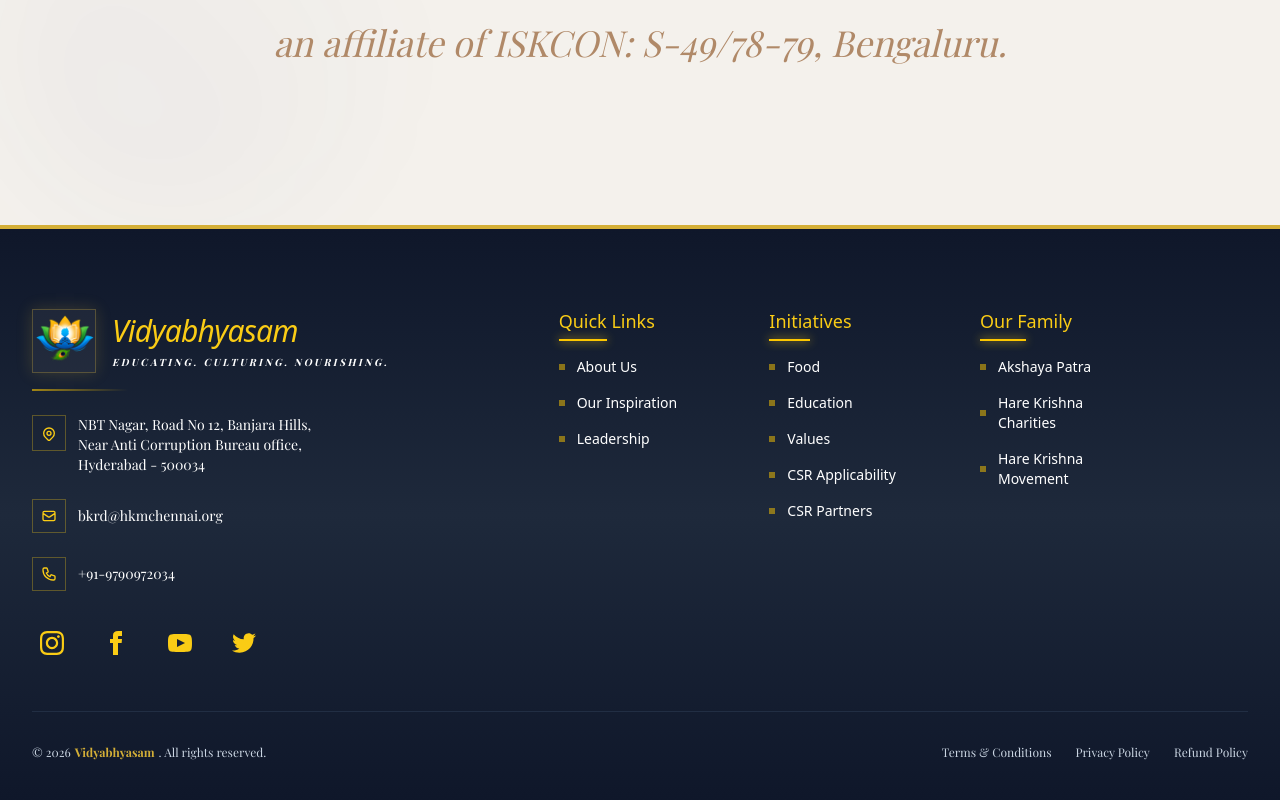
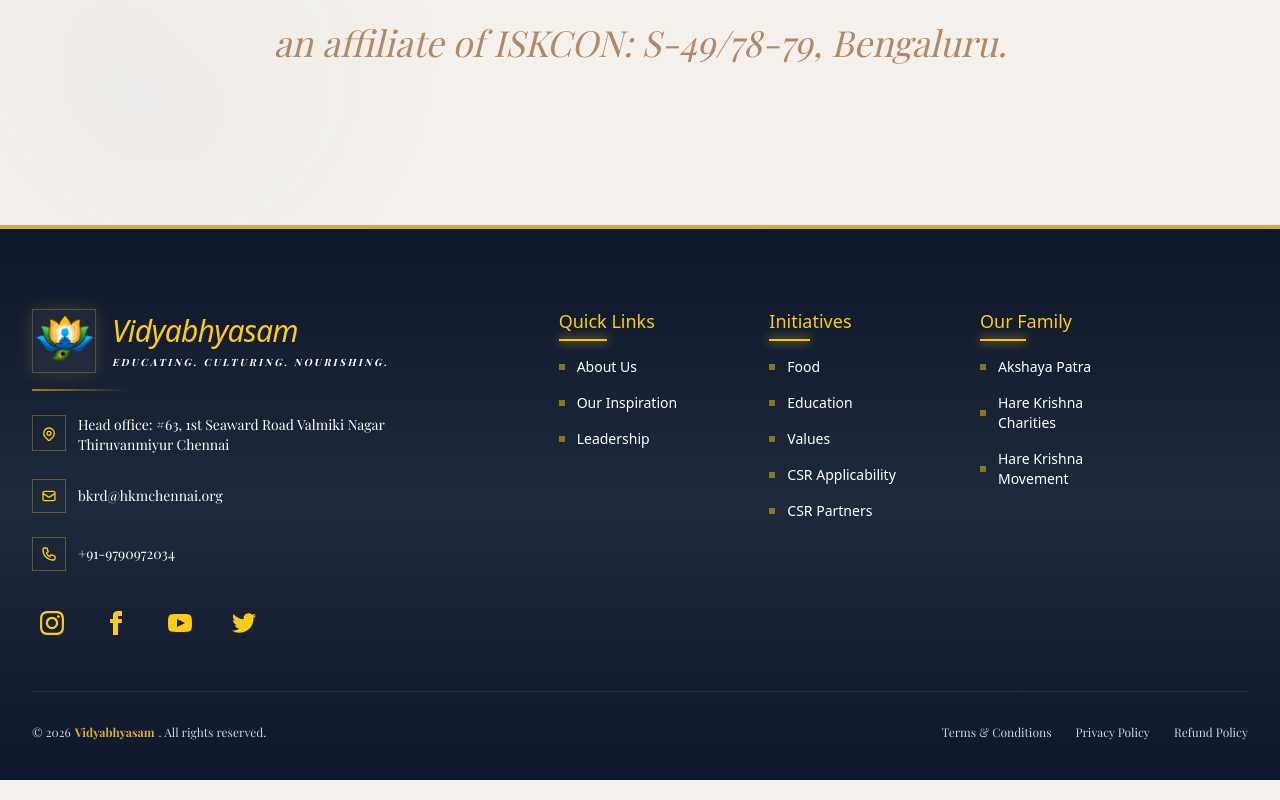
Before and after one commit to prathameshkhandare/vidyabhyasam, a Next.js app: page /about in a window 1280 px wide. Shown: the part 575-1375 px from the top of the page. Built offline with nearby package versions, Linux system fonts and the light colour scheme; a web font is replaced by a local one.

Commit message:
address change

```diff
--- a/src/components/Footer.tsx
+++ b/src/components/Footer.tsx
@@ -100,9 +100,7 @@
                   <svg className="w-4 h-4 mt-0.5" fill="none" stroke="currentColor" viewBox="0 0 24 24"><path strokeLinecap="round" strokeLinejoin="round" strokeWidth={2} d="M17.657 16.657L13.414 20.9a1.998 1.998 0 01-2.827 0l-4.244-4.243a8 8 0 1111.314 0z" /><path strokeLinecap="round" strokeLinejoin="round" strokeWidth={2} d="M15 11a3 3 0 11-6 0 3 3 0 016 0z" /></svg>
                 </div>
                 <p className="group-hover:text-white transition-colors text-sm">
-                  NBT Nagar, Road No 12, Banjara Hills,<br />
-                  Near Anti Corruption Bureau office,<br />
-                  Hyderabad - 500034
+                  Head office: #63, 1st Seaward Road Valmiki Nagar Thiruvanmiyur Chennai
                 </p>
               </motion.div>
               <motion.div
```
